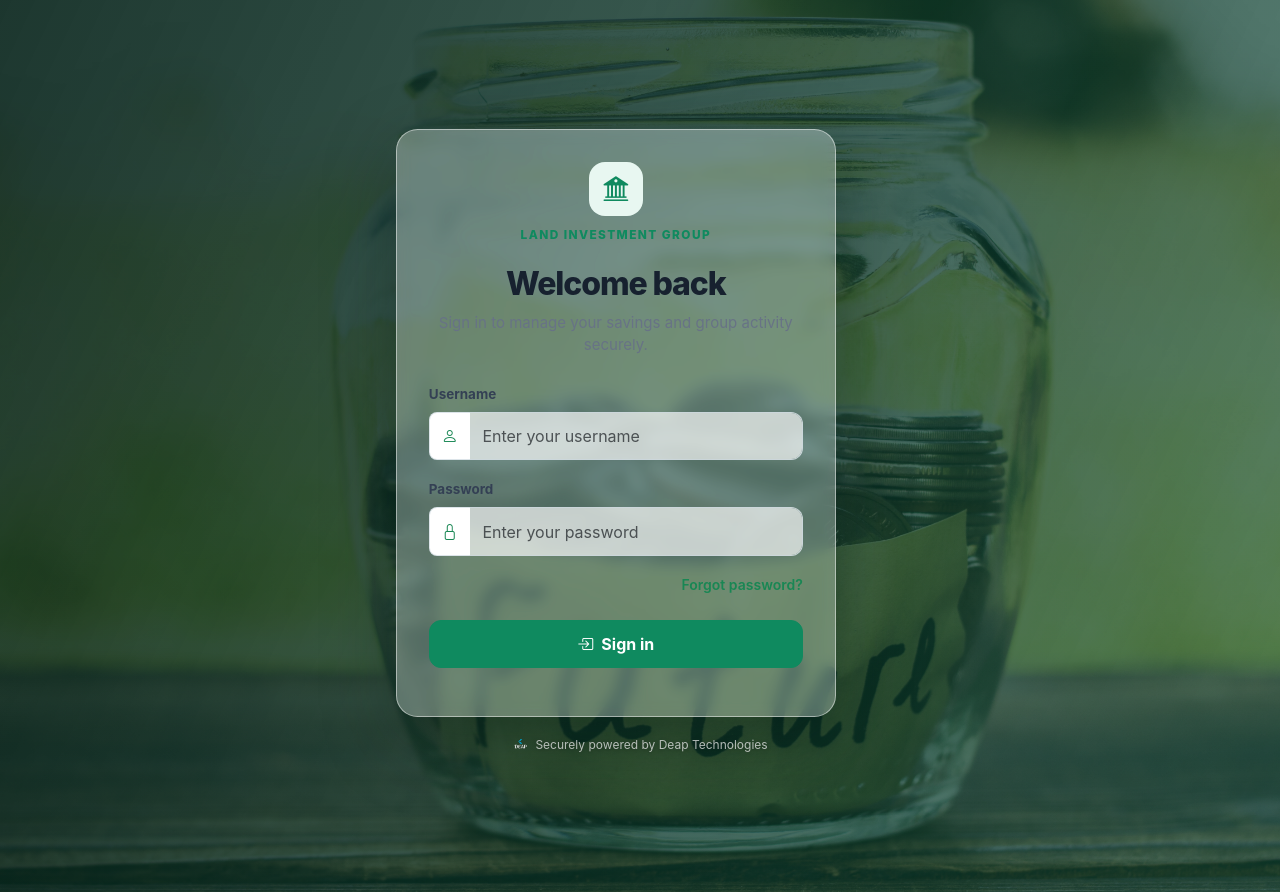
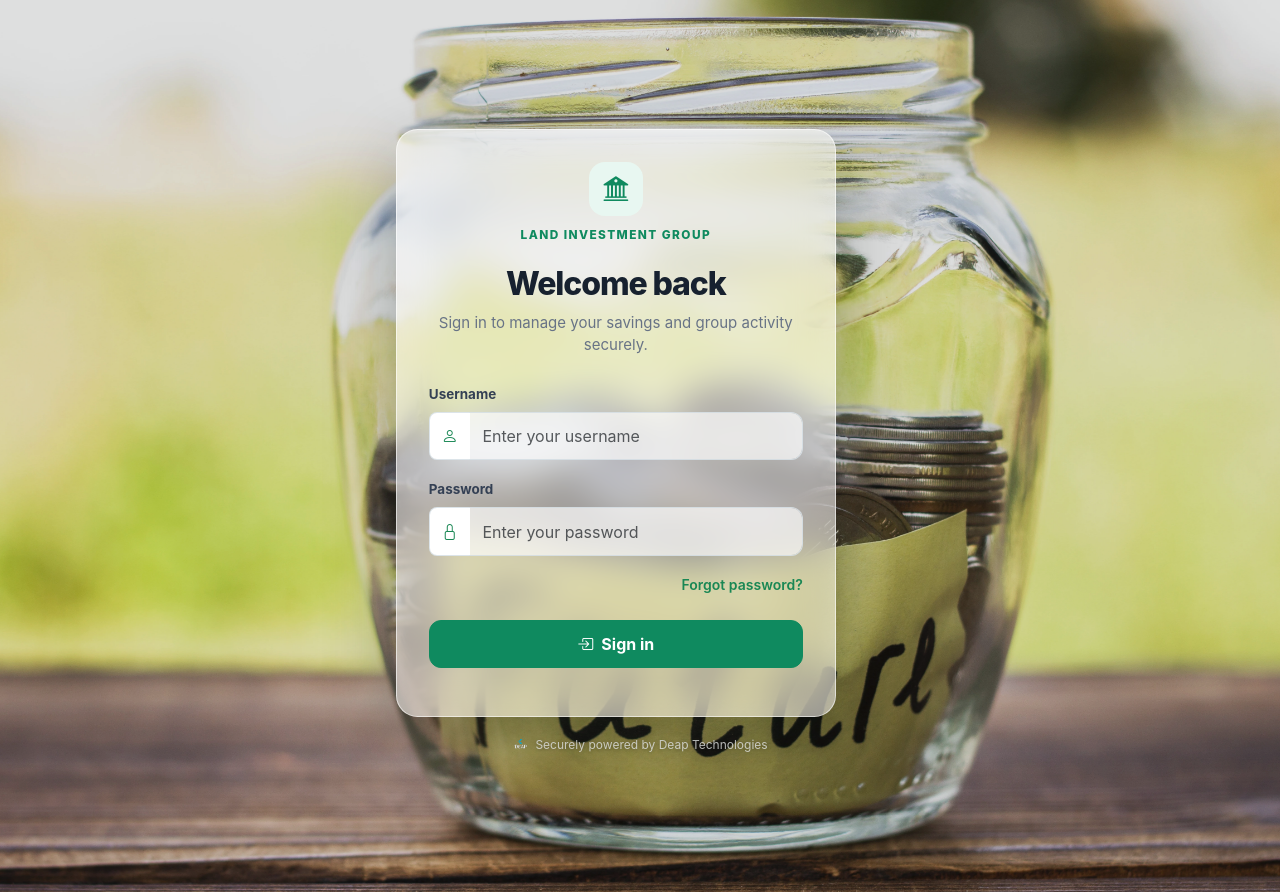
Before and after one commit to MarcDemo/LandGroup, a Django app: page / in a window 1280 px wide. Run offline with Django 5.2, Linux system fonts and the light colour scheme.

Commit message:
Clarify login slideshow background

```diff
--- a/groupcore/templates/groupcore/auth_base.html
+++ b/groupcore/templates/groupcore/auth_base.html
@@ -14,7 +14,7 @@
     body { min-height:100vh; margin:0; background:#0b2d23; font-family:Inter,"Segoe UI",system-ui,sans-serif; color:var(--ink); }
     .auth-slideshow, .auth-slideshow::after, .auth-slide { position:fixed; inset:0; }
     .auth-slideshow { overflow:hidden; z-index:0; }
-    .auth-slideshow::after { content:""; z-index:4; background:linear-gradient(115deg,rgba(5,34,25,.9),rgba(8,74,54,.62)); }
+    .auth-slideshow::after { content:""; z-index:4; background:rgba(5,20,15,.08); }
     .auth-slide { opacity:0; background-position:center; background-size:cover; animation:authImageSlide 18s infinite ease-in-out; }
     .auth-slide:nth-child(1) { background-image:url("{% static 'images/land_savings.webp' %}"); animation-delay:0s; }
     .auth-slide:nth-child(2) { background-image:url("{% static 'images/jar_savings.webp' %}"); animation-delay:6s; }
@@ -24,7 +24,7 @@
       34%, 100% { opacity:0; transform:scale(1.01) translateX(-2%); }
     }
     .auth-shell { position:relative; z-index:5; min-height:100vh; display:grid; place-items:center; padding:1.25rem; }
-    .auth-card { width:min(100%,440px); background:rgba(255,255,255,.30); border:1px solid rgba(255,255,255,.48); border-radius:1.35rem; padding:2rem; box-shadow:0 24px 70px rgba(0,20,14,.34); -webkit-backdrop-filter:blur(7px) saturate(120%); backdrop-filter:blur(7px) saturate(120%); }
+    .auth-card { width:min(100%,440px); background:rgba(255,255,255,.54); border:1px solid rgba(255,255,255,.58); border-radius:1.35rem; padding:2rem; box-shadow:0 24px 70px rgba(0,20,14,.3); -webkit-backdrop-filter:blur(18px) saturate(130%); backdrop-filter:blur(18px) saturate(130%); }
     .brand-mark { width:54px; height:54px; border-radius:16px; display:grid; place-items:center; background:#e8f7f1; color:var(--brand); font-size:1.55rem; margin:0 auto .7rem; }
     .brand-title { color:var(--brand); font-size:.74rem; font-weight:800; letter-spacing:.12em; text-transform:uppercase; margin-bottom:1.25rem; }
     .auth-card h1, .auth-card h2 { font-weight:800; letter-spacing:-.035em; }
```
